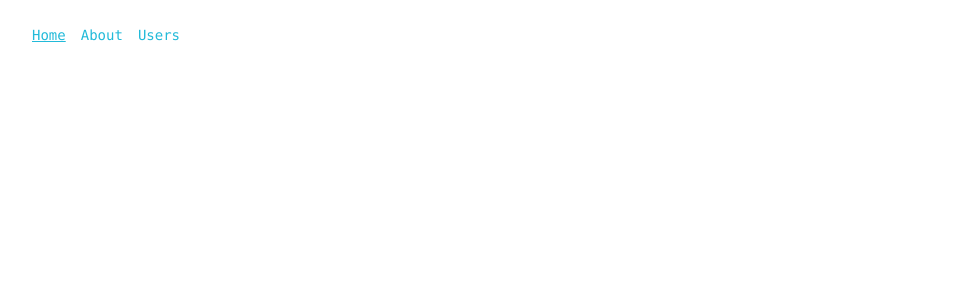
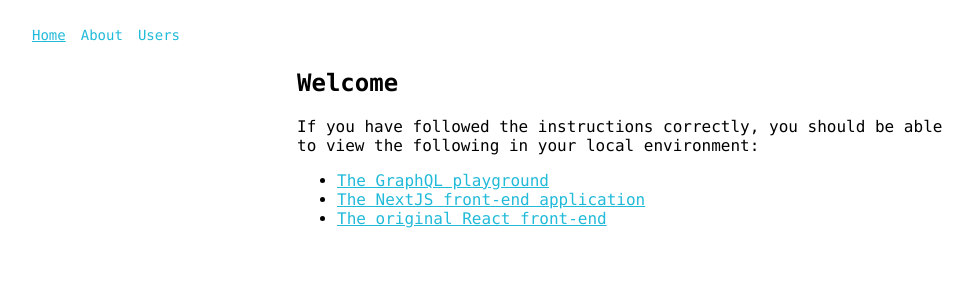
Before and after one commit to MoonHighway/learning-graphql, a Next.js app in the folder nextjs-with-apollo/: page / in a window 1280 px wide. Shown: the top 300 px of the page, without its empty margins (18-991 px from the left). Built offline with nearby package versions, Linux system fonts and the light colour scheme.

Commit message:
Created Welcome component with placeholder content

```diff
--- /dev/null
+++ b/nextjs-with-apollo/components/Welcome.js
@@ -0,0 +1,11 @@
+export default () => (
+  <article>
+    <h1>Welcome</h1>
+    If you have followed the instructions correctly, you should be able to view the following in your local environment:
+    <ul>
+      <li><a href='http://localhost:4000/playground' target='__blank'>The GraphQL playground</a></li>
+      <li><a href='http://localhost:3000/' target='__blank'>The NextJS front-end application</a></li>
+      <li><a href='http://localhost:3001/' target='__blank'>The original React front-end</a></li>
+    </ul>
+  </article>
+)
--- a/nextjs-with-apollo/pages/index.js
+++ b/nextjs-with-apollo/pages/index.js
@@ -1,8 +1,10 @@
 import App from '../components/App'
 import Header from '../components/Header'
+import Welcome from '../components/Welcome'
 
 export default () => (
   <App>
     <Header />
+    <Welcome />
   </App>
 )
```
